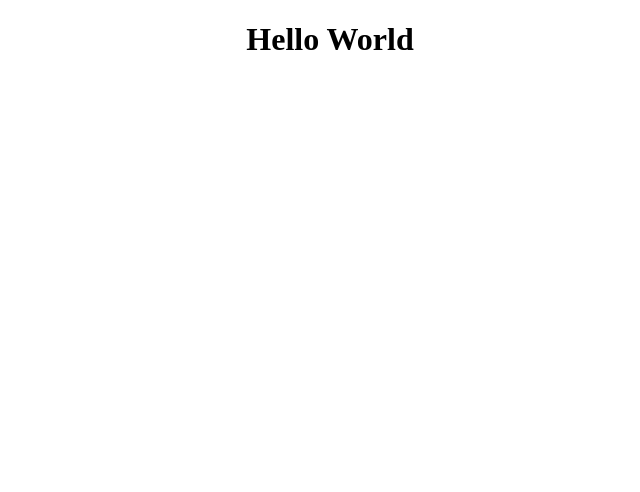
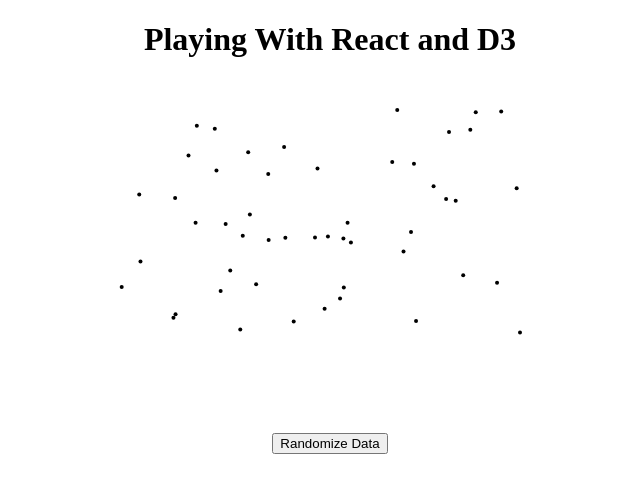
Before and after one commit to stephr3/react-d3-math, a React app: page / in a window 1280 px wide. Shown: the top 492 px of the page, without its empty margins (310-950 px from the left). Built offline with nearby package versions, Linux system fonts and the light colour scheme; the HTML template or start-up script is replaced by a standard one.

Commit message:
display scatter plot that can be randomized

```diff
--- a/src/components/chart.jsx
+++ b/src/components/chart.jsx
@@ -1,5 +1,43 @@
-import React from 'react';
+// unfinished/src/components/chart.jsx
+import React       from 'react';
+import ScatterPlot from './scatter-plot';
 
-export default (props) => {
-  return <h1>Hello World</h1>;
+const styles = {
+  width   : 500,
+  height  : 300,
+  padding : 30,
+};
+
+// The number of data points for the chart.
+const numDataPoints = 50;
+
+// A function that returns a random number from 0 to 1000
+const randomNum     = () => Math.floor(Math.random() * 1000);
+
+// A function that creates an array of 50 elements of (x, y) coordinates.
+const randomDataSet = () => {
+  return Array.apply(null, {length: numDataPoints}).map(() => [randomNum(), randomNum()]);
 }
+
+export default class Chart extends React.Component{
+  constructor(props) {
+    super(props);
+    this.state = { data: randomDataSet() };
+  }
+
+  randomizeData() {
+    this.setState({ data: randomDataSet() });
+  }
+
+  render() {
+    return <div>
+      <h1>Playing With React and D3</h1>
+      <ScatterPlot {...this.state} {...styles} />
+      <div className="controls">
+        <button className="btn randomize" onClick={() => this.randomizeData()}>
+          Randomize Data
+        </button>
+      </div>
+    </div>
+  }
+}
--- /dev/null
+++ b/src/components/data-circles.jsx
@@ -0,0 +1,18 @@
+// unfinished/src/components/data-circles.jsx
+import React from 'react';
+
+const renderCircles = (props) => {
+  return (coords, index) => {
+    const circleProps = {
+      cx: props.xScale(coords[0]),
+      cy: props.yScale(coords[1]),
+      r: 2,
+      key: index
+    };
+    return <circle {...circleProps} />;
+  };
+};
+
+export default (props) => {
+  return <g>{ props.data.map(renderCircles(props)) }</g>
+}
--- /dev/null
+++ b/src/components/scatter-plot.jsx
@@ -0,0 +1,31 @@
+// unfinished/src/components/scatter-plot.jsx
+import React        from 'react';
+import d3           from 'd3';
+import DataCircles  from './data-circles';
+
+// Returns the largest X coordinate from the data set
+const xMax   = (data)  => d3.max(data, (d) => d[0]);
+
+// Returns the highest Y coordinate from the data set
+const yMax   = (data)  => d3.max(data, (d) => d[1]);
+
+// Returns a function that "scales" X coordinates from the data to fit the chart
+const xScale = (props) => {
+  return d3.scale.linear()
+    .domain([0, xMax(props.data)])
+    .range([props.padding, props.width - props.padding * 2]);
+};
+
+// Returns a function that "scales" Y coordinates from the data to fit the chart
+const yScale = (props) => {
+  return d3.scale.linear()
+    .domain([0, yMax(props.data)])
+    .range([props.height - props.padding, props.padding]);
+};
+
+export default (props) => {
+  const scales = { xScale: xScale(props), yScale: yScale(props) };
+  return <svg width={props.width} height={props.height}>
+    <DataCircles {...props} {...scales} />
+  </svg>
+}
```
